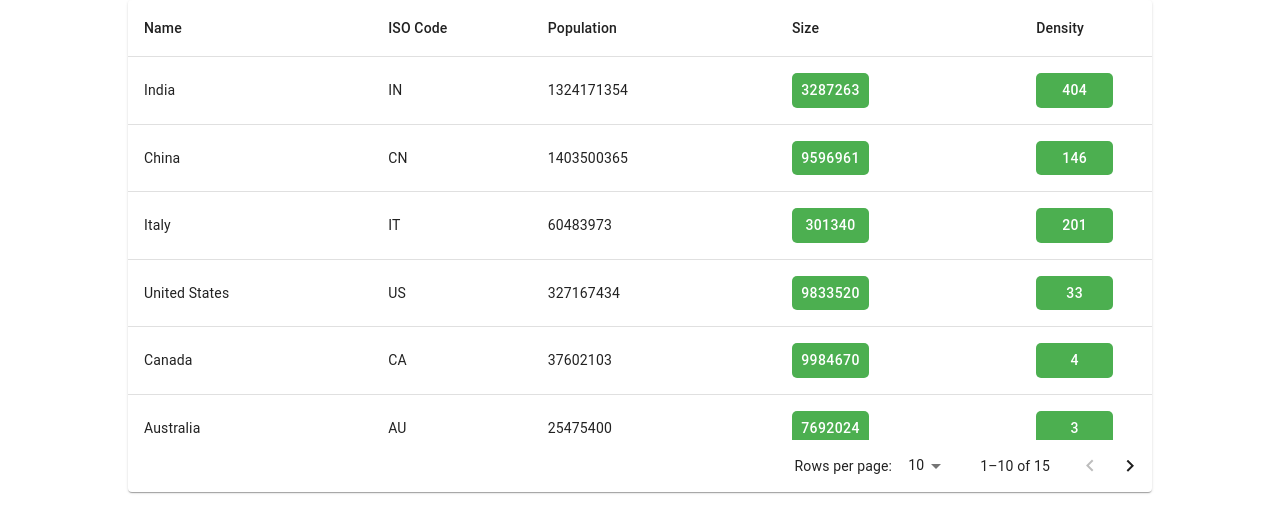
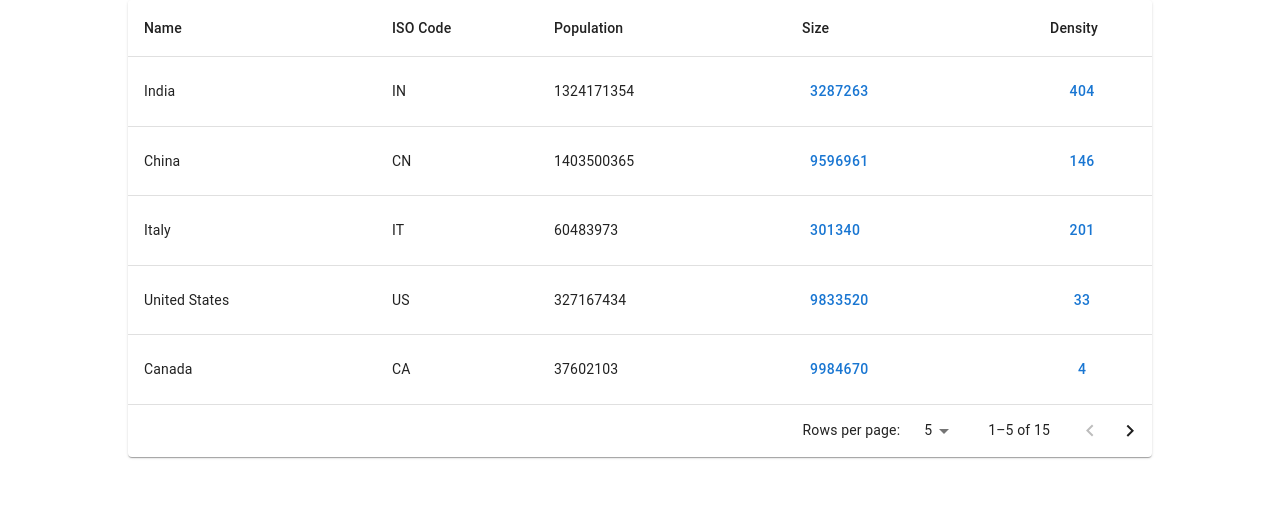
Before and after one commit to Mr-RiVi/component-templates-react-typescript, a React (Create React App) app: page /tables in a window 1280 px wide. Shown: the top 532 px of the page. Built offline with nearby package versions, Linux system fonts and the light colour scheme.

Commit message:
Mui table

```diff
--- a/src/components/Tables/MuiTable.tsx
+++ b/src/components/Tables/MuiTable.tsx
@@ -65,7 +65,7 @@ type TableDataProps = {
 
 export default function DefaultTable(tableProps: TableDataProps) {
   const [page, setPage] = React.useState(0);
-  const [rowsPerPage, setRowsPerPage] = React.useState(10);
+  const [rowsPerPage, setRowsPerPage] = React.useState(5);
 
   const handleChangePage = (event: unknown, newPage: number) => {
     setPage(newPage);
@@ -89,21 +89,7 @@ export default function DefaultTable(tableProps: TableDataProps) {
     type: "string" | "number" | "button"
   ) => {
     if (type === "button") {
-      return (
-        <Button
-          sx={{
-            backgroundColor: "#4CAF50",
-            color: "white",
-            padding: "5px 10px",
-            width: "77px",
-            borderRadius: "5px",
-            border: "none",
-            cursor: "pointer",
-          }}
-        >
-          {content}
-        </Button>
-      );
+      return <Button>{content}</Button>;
     }
     return content;
   };
```
